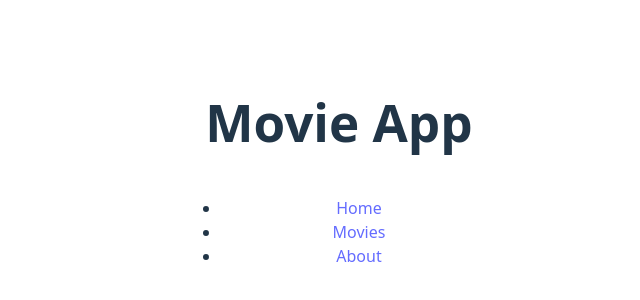
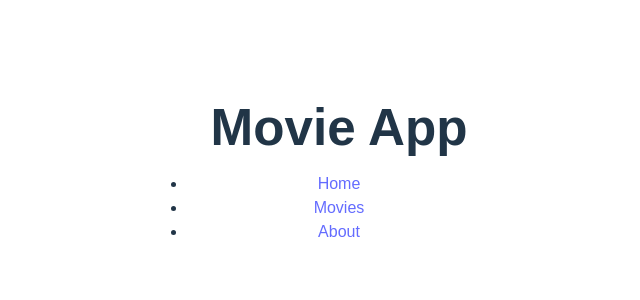
Before and after one commit to 0d-fako/Movie_app, a React (Vite) app in the folder movieapp/: page / in a window 1280 px wide. Shown: the part 240-540 px from the top of the page, without its empty margins (301-941 px from the left). Built offline with nearby package versions, Linux system fonts and the light colour scheme.

Commit message:
App initialization

```diff
--- a/movieapp/src/components/header.jsx
+++ b/movieapp/src/components/header.jsx
@@ -1,5 +1,5 @@
 import { React } from "react";
-import { style } from "";
+import style  from "./header.module.css";
 
 function Header() {
   return (
--- a/movieapp/src/components/header.module.css
+++ b/movieapp/src/components/header.module.css
@@ -0,0 +1,6 @@
+* {
+    margin: 0;
+    padding: 0;
+    box-sizing: border-box;
+    font-family: 'Montserrat', sans-serif;
+}
```
